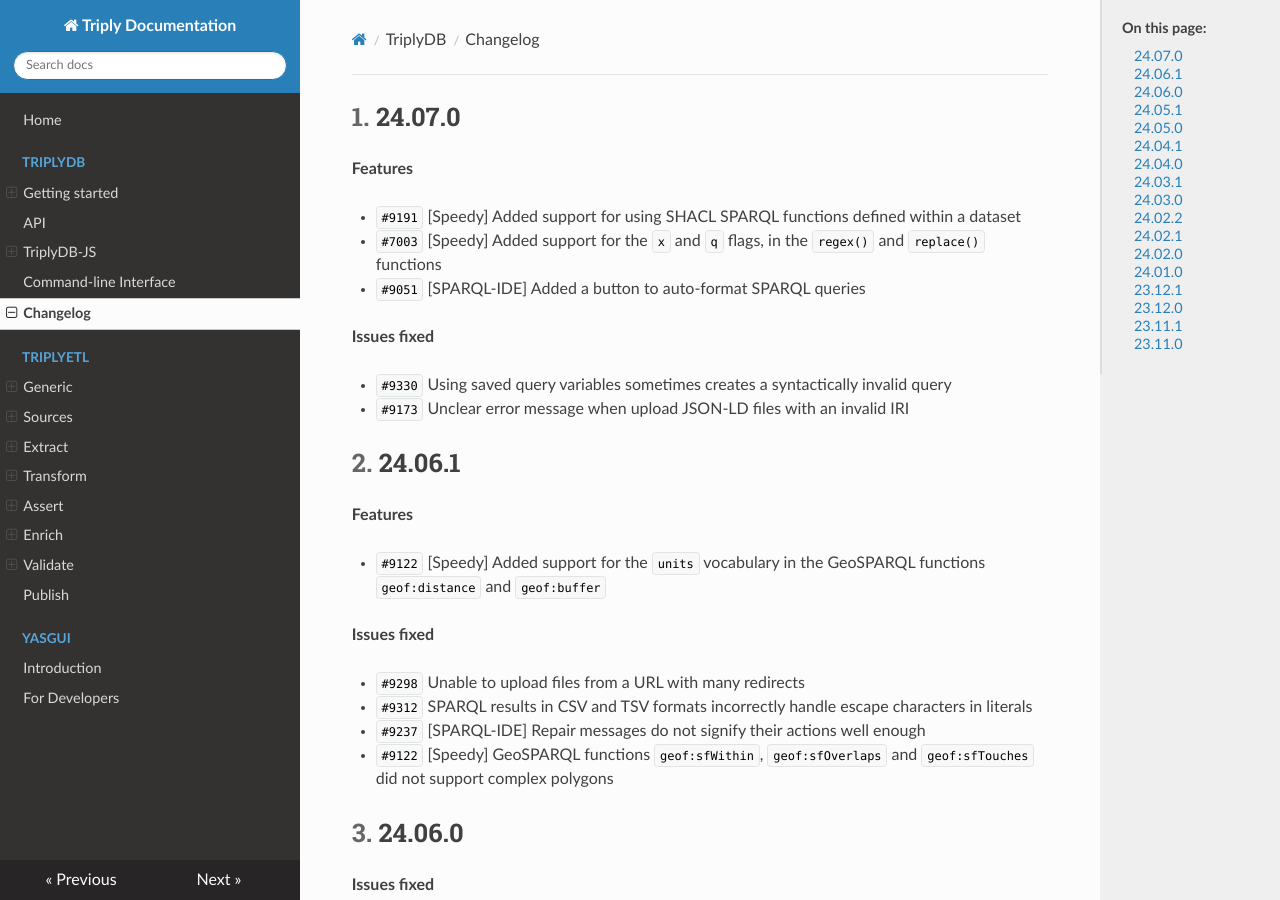
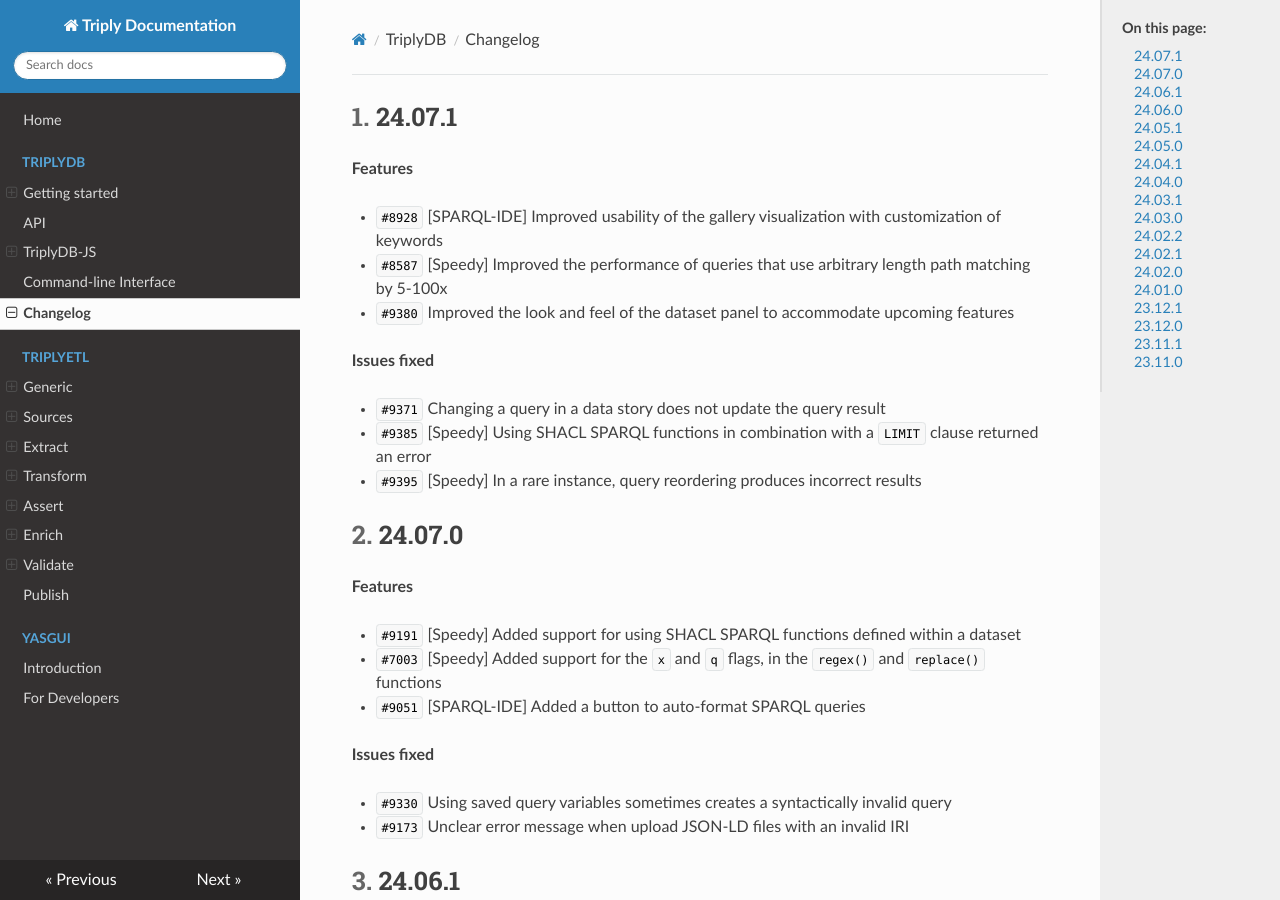
Before and after one commit to TriplyDB/Documentation, an MkDocs documentation site: the page built from docs/triplydb-changelog/index.md, in a window 1280 px wide and 900 px high. Built offline with MkDocs 1.6.1, drawn with Linux system fonts in a browser that asks for light colours.

Commit message:
Updated TriplyDB changelog for 24.07.1

```diff
--- a/docs/triplydb-changelog/index.md
+++ b/docs/triplydb-changelog/index.md
@@ -4,6 +4,20 @@
 ---
 
 [TOC]
+
+## 24.07.1 {#24.07.1}
+
+**Features**
+
+- `#8928` [SPARQL-IDE] Improved usability of the gallery visualization with customization of keywords
+- `#8587` [Speedy] Improved the performance of queries that use arbitrary length path matching by 5-100x
+- `#9380` Improved the look and feel of the dataset panel to accommodate upcoming features
+
+**Issues fixed**
+
+- `#9371` Changing a query in a data story does not update the query result
+- `#9385` [Speedy] Using SHACL SPARQL functions in combination with a `LIMIT` clause returned an error
+- `#9395` [Speedy] In a rare instance, query reordering produces incorrect results
 
 ## 24.07.0 {#24.07.0}
 
```
